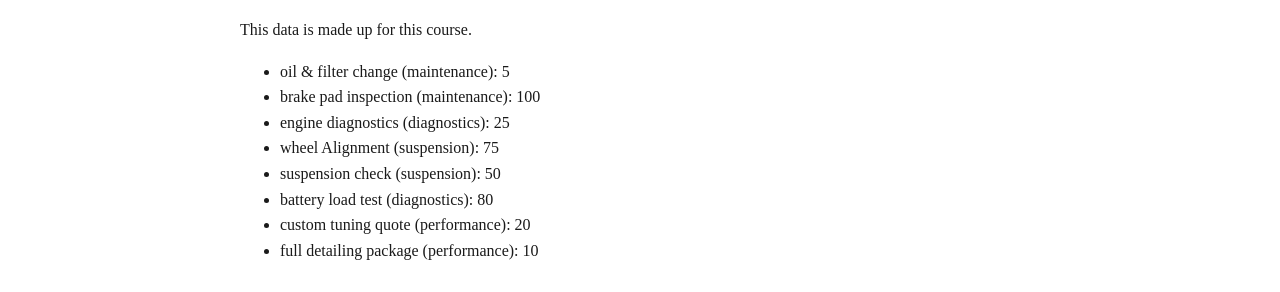
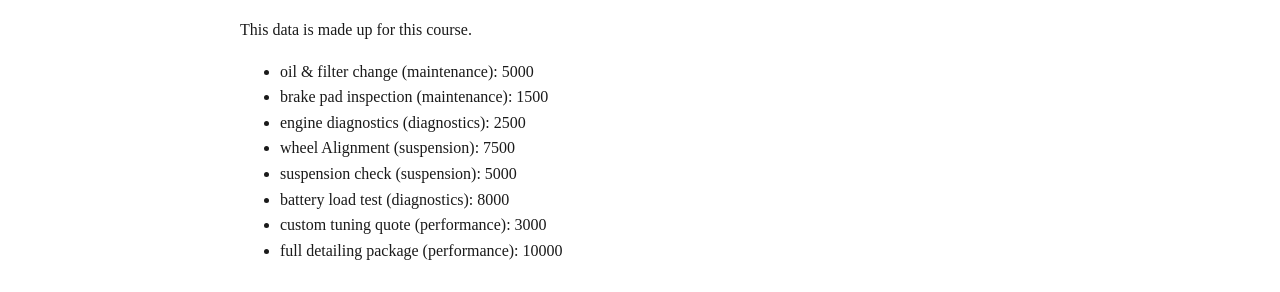
Before and after one commit to SAMTHEMASTER300/NOVA-, a plain HTML site: page more.html in a window 1280 px wide. Shown: the part 206-498 px from the top of the page. Drawn offline with Linux system fonts and the light colour scheme.

```diff
--- a/data.js
+++ b/data.js
@@ -9,14 +9,14 @@
 // Never put anyone's real name or details in this file.
 
 const records = [
-  { name: "oil & filter change", category: "maintenance", amount: 5 },
-  { name: "brake pad inspection", category: "maintenance", amount: 100 },
-  { name: "engine diagnostics", category: "diagnostics", amount: 25},
-  { name: "wheel Alignment", category: "suspension", amount: 75 },
-  { name: "suspension check", category: "suspension", amount: 50 },
-  { name: "battery load test ", category: "diagnostics", amount: 80},
-  { name: "custom tuning quote", category: "performance", amount: 20},
-  { name: "full detailing package ", category: "performance", amount: 10 }
+  { name: "oil & filter change", category: "maintenance", amount: 5000 },
+  { name: "brake pad inspection", category: "maintenance", amount: 1500 },
+  { name: "engine diagnostics", category: "diagnostics", amount: 2500},
+  { name: "wheel Alignment", category: "suspension", amount: 7500 },
+  { name: "suspension check", category: "suspension", amount: 5000 },
+  { name: "battery load test ", category: "diagnostics", amount: 8000},
+  { name: "custom tuning quote", category: "performance", amount: 3000},
+  { name: "full detailing package ", category: "performance", amount: 10000 }
 ];
 
 // Facts that are true of your file (rewrite these on Day 6 so your mentor can check your conclusions):
```
Also changed, not shown: about.html (+11 -1 lines).
